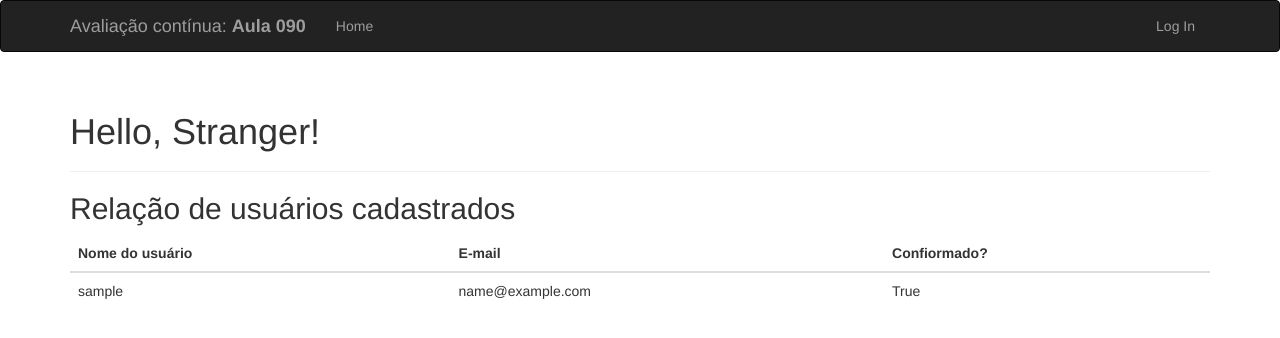
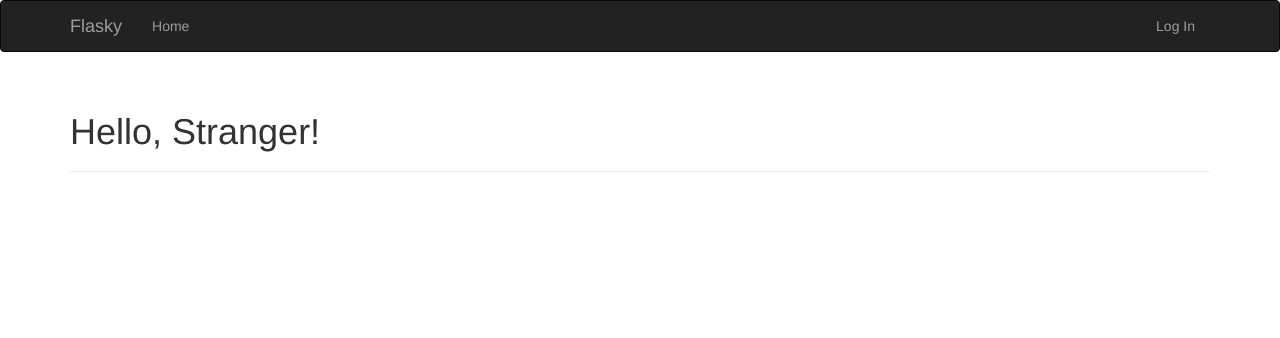
Before and after one commit to PTBDSWS-PT3032728/semana15_pt3032728, a Flask app: page / in a window 1280 px wide. Shown: the top 338 px of the page. Run offline with Flask 3, Linux system fonts and the light colour scheme; tables that the repository leaves empty hold one stand-in row (values such as "Sample post"); some libraries are stand-ins or nearby versions.

Commit message:
Reversão do commit

```diff
--- a/app/main/views.py
+++ b/app/main/views.py
@@ -1,9 +1,7 @@
 from flask import render_template
 from . import main
-from ..models import User
 
 
 @main.route('/')
 def index():
-    users = User.query.all()
-    return render_template('index.html', users=users)
+    return render_template('index.html')
--- a/app/templates/base.html
+++ b/app/templates/base.html
@@ -18,7 +18,7 @@
                 <span class="icon-bar"></span>
                 <span class="icon-bar"></span>
             </button>
-            <a class="navbar-brand" href="{{ url_for('main.index') }}">Avaliação contínua: <b>Aula 090</b></a>
+            <a class="navbar-brand" href="{{ url_for('main.index') }}">Flasky</a>
         </div>
         <div class="navbar-collapse collapse">
             <ul class="nav navbar-nav">
--- a/app/templates/index.html
+++ b/app/templates/index.html
@@ -6,23 +6,4 @@
 <div class="page-header">
     <h1>Hello, {% if current_user.is_authenticated %}{{ current_user.username }}{% else %}Stranger{% endif %}!</h1>
 </div>
-<table class="table">
-    <h2>Relação de usuários cadastrados</h2>
-    <thead>
-        <tr>
-            <th>Nome do usuário</th>
-            <th>E-mail</th>
-            <th>Confiormado?</th>
-        </tr>
-        <tbody>
-            {% for u in users %}
-            <tr>
-                <td>{{ u.username }}</td>
-                <td>{{ u.email }}</td>
-                <td>{{ u.confirmed }}</td>
-            </tr>
-            {% endfor %}
-        </tbody>
-    </thead>
-
 {% endblock %}
```
Also changed, not shown: app/static/favicon.ico.
